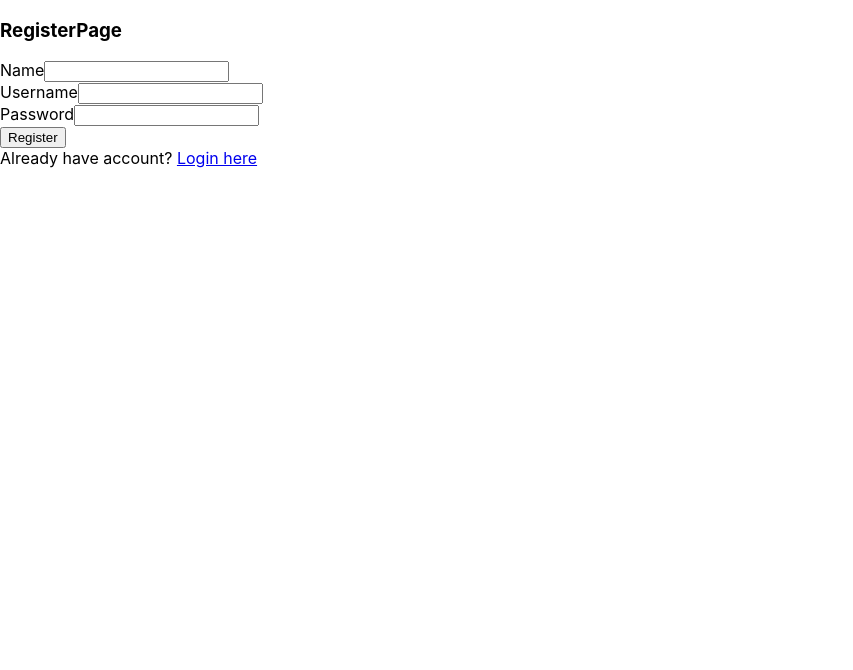
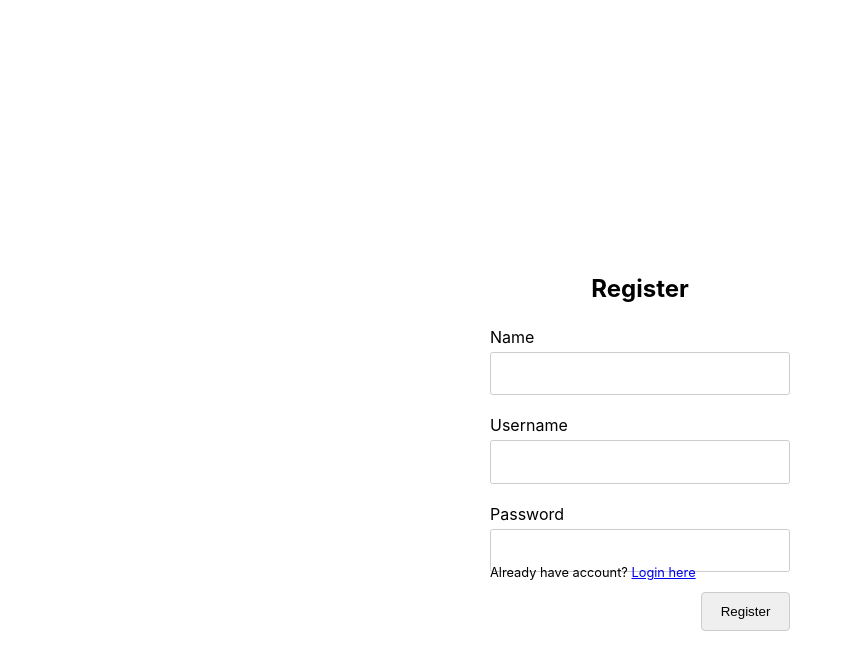
Before and after one commit to zafar-saleem/dailytime-app, a React (Create React App) app: page /register in a window 1280 px wide. Shown: the top 670 px of the page, without its empty margins (0-853 px from the left). Built offline with nearby package versions, Linux system fonts and the light colour scheme.

Commit message:
styled register page and updated login page

```diff
--- a/src/components/authentication.css
+++ b/src/components/authentication.css
@@ -1,4 +1,4 @@
-.login-container {
+.auth-container {
   position: absolute;
   margin: auto;
   top: 0;
@@ -45,10 +45,17 @@ form {
   border: 1px solid #cbcccd;
 }
 
-.forgot {
+.common {
   display: block;
   position: absolute;
+  font-size: .8em;
+  left: 0;
+}
+
+.forgot {
   bottom: 50px;
-  left: 0;
-  font-size: .8em;
 }
+
+.login {
+  bottom: -30px;
+}
--- a/src/components/loginPage.js
+++ b/src/components/loginPage.js
@@ -36,7 +36,7 @@ class LoginPage extends Component {
     }
 
     return (
-      <div className="login-container">
+      <div className="auth-container">
         <h3 className="page-title">Login</h3>
         {
           (isSuccess && getCookie('role') === 'Admin')
@@ -66,7 +66,7 @@ class LoginPage extends Component {
             <button className="btn btn-login">Login</button>
           </div>
         </form>
-        <span className="forgot">
+        <span className="common forgot">
           Don't have account? <Link to='register'>Register here</Link>
         </span>
       </div>
--- a/src/components/registerPage.js
+++ b/src/components/registerPage.js
@@ -28,27 +28,29 @@ class RegisterPage extends Component {
     }
 
     return (
-      <div>
-        <h3>RegisterPage</h3>
+      <div className="auth-container">
+        <h3 className="page-title">Register</h3>
         {!isSuccess ? <div>{message}</div> : <Redirect to='login' />}
         <form onSubmit={this.onHandleRegistration}>
           <div>
-            <label>Name</label>
-            <input type="text" name="name" />
+            <label className="labels" for="name">Name</label>
+            <input type="text" name="name" className="fields" id="name" />
           </div>
           <div>
-            <label>Username</label>
-            <input type="text" name="username" />
+            <label className="labels" for="username">Username</label>
+            <input type="text" name="username" className="fields" id="username" />
           </div>
           <div>
-            <label>Password</label>
-            <input type="password" name="password" />
+            <label className="labels">Password</label>
+            <input type="password" name="password" className="fields" id="password" />
           </div>
           <div>
-            <button>Register</button>
+            <button className="btn btn-register">Register</button>
           </div>
         </form>
-        Already have account? <Link to='login'>Login here</Link>
+        <span className="common login">
+          Already have account? <Link to='login'>Login here</Link>
+        </span>
       </div>
     )
   }
```
